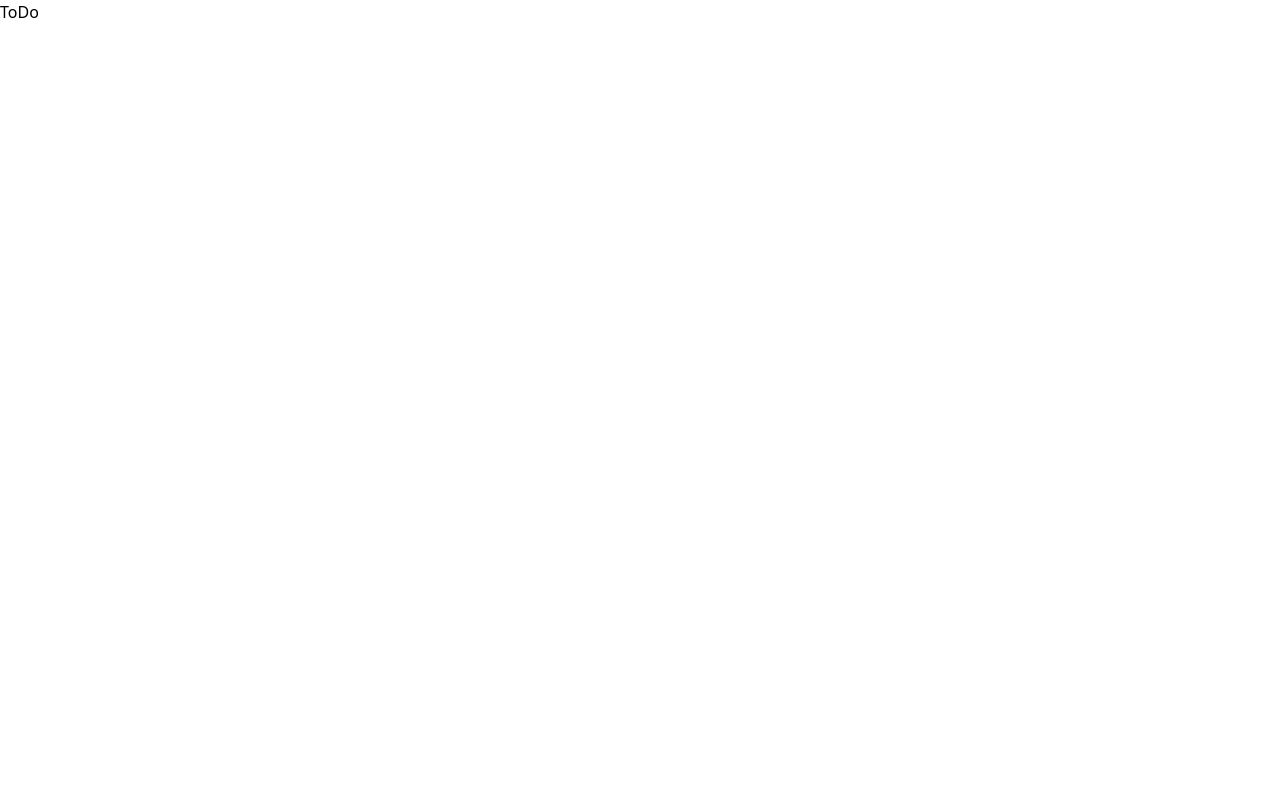
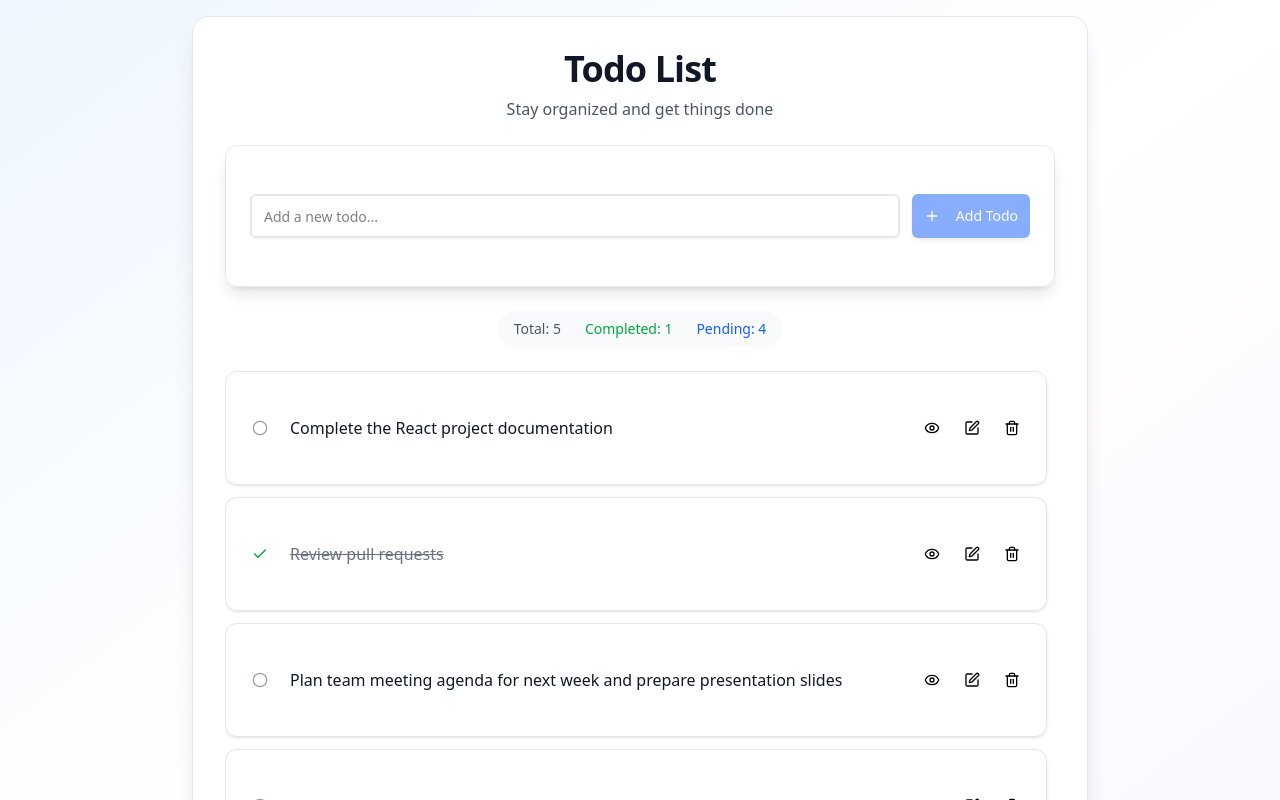
Before and after one commit to devrvkant/MERN-Learning, a React (Vite) app in the folder frontend/: page / in a window 1280 px wide. Shown: the top 800 px of the page. Built offline with nearby package versions, Linux system fonts and the light colour scheme.

Commit message:
Ui created

```diff
--- a/frontend/src/components/Home_Page/ToDo.jsx
+++ /dev/null
@@ -1,5 +0,0 @@
-const ToDo = () => {
-  return <div>ToDo</div>;
-};
-
-export default ToDo;
--- /dev/null
+++ b/frontend/src/components/Home_Page/TodoApp.jsx
@@ -0,0 +1,104 @@
+import { useState} from "react";
+
+import TodoHeader from "../To_Do/TodoHeader";
+import TodoList from "../To_Do/TodoList";
+
+const TodoApp = () => {
+  const [todos, setTodos] = useState([
+    {
+      id: 1,
+      title: "Complete the React project documentation",
+      completed: false
+    },
+    {
+      id: 2,
+      title: "Review pull requests",
+      completed: true
+    },
+    {
+      id: 3,
+      title: "Plan team meeting agenda for next week and prepare presentation slides",
+      completed: false
+    },
+    {
+      id: 4,
+      title: "Update dependencies",
+      completed: false
+    },
+    {
+      id: 5,
+      title: "Fix responsive design issues on mobile devices",
+      completed: false
+    }
+  ]);
+  const [newTodo, setNewTodo] = useState('');
+
+  // Placeholder functions for actions
+  const handleAddTodo = () => {
+    const todo = {
+      id: Date.now(),
+      title: newTodo,
+      completed: false
+    };
+    setTodos([todo, ...todos]);
+    setNewTodo('');
+  };
+
+  const handleToggle = (id) => {
+    setTodos(todos.map(todo =>
+      todo.id === id ? { ...todo, completed: !todo.completed } : todo
+    ));
+  };
+
+  const handleView = (id) => {
+    console.log('View todo:', id);
+  };
+
+  const handleUpdate = (id) => {
+    console.log('Update todo:', id);
+  };
+
+  const handleDelete = (id) => {
+    setTodos(todos.filter(todo => todo.id !== id));
+  };
+
+  const completedCount = todos.filter(todo => todo.completed).length;
+  const totalCount = todos.length;
+
+  return (
+    <div className="min-h-screen bg-gradient-to-br from-blue-50 via-white to-purple-50 p-2 sm:p-4">
+      <div className="max-w-4xl mx-auto">
+        <div className="bg-white rounded-2xl shadow-xl border border-gray-200 overflow-hidden">
+          <div className="p-3 sm:p-6 md:p-8 space-y-4 sm:space-y-6">
+            <TodoHeader
+              newTodo={newTodo}
+              setNewTodo={setNewTodo}
+              onAddTodo={handleAddTodo}
+            />
+
+            {/* Stats */}
+            {totalCount > 0 && (
+              <div className="flex justify-center">
+                <div className="flex items-center gap-3 sm:gap-6 text-xs sm:text-sm text-gray-600 bg-gray-50 px-3 sm:px-4 py-2 rounded-full">
+                  <span>Total: {totalCount}</span>
+                  <span className="text-green-600">Completed: {completedCount}</span>
+                  <span className="text-blue-600">Pending: {totalCount - completedCount}</span>
+                </div>
+              </div>
+            )}
+
+            <TodoList
+              todos={todos}
+              onToggle={handleToggle}
+              onView={handleView}
+              onUpdate={handleUpdate}
+              onDelete={handleDelete}
+            />
+          </div>
+        </div>
+      </div>
+    </div>
+  );
+};
+
+export default TodoApp;
--- a/frontend/src/components/To_Do/TodoHeader.jsx
+++ b/frontend/src/components/To_Do/TodoHeader.jsx
@@ -1,7 +1,48 @@
-const TodoHeader = () => {
+import { Plus } from "lucide-react";
+
+import { Input } from "../ui/input";
+import { Button } from "../ui/button";
+import { Card, CardContent } from "../ui/card";
+
+const TodoHeader = ({ newTodo, setNewTodo, onAddTodo }) => {
   return (
-    <div>TodoHeader</div>
-  )
-}
+    <div className="space-y-4 sm:space-y-6">
+      {/* Header */}
+      <div className="text-center space-y-2">
+        <h1 className="text-2xl sm:text-3xl md:text-4xl font-bold text-gray-900 tracking-tight">
+          Todo List
+        </h1>
+        <p className="text-gray-600 text-sm md:text-base">
+          Stay organized and get things done
+        </p>
+      </div>
 
+      {/* Add Todo Form */}
+      <Card className="shadow-lg border border-gray-200">
+        <CardContent className="p-3 sm:p-4 md:p-6">
+          <div className="flex flex-col sm:flex-row gap-3 items-center">
+            <div className="flex-1 w-full">
+              <Input
+                type="text"
+                placeholder="Add a new todo..."
+                value={newTodo}
+                onChange={(e) => setNewTodo(e.target.value)}
+                onKeyPress={(e) => e.key === 'Enter' && newTodo.trim() && onAddTodo()}
+                className="text-sm sm:text-base border-2 border-gray-200 focus:border-blue-500 transition-colors h-10 sm:h-11"
+              />
+            </div>
+            <Button
+              onClick={onAddTodo}
+              className="bg-blue-600 hover:bg-blue-700 text-white px-4 sm:px-6 py-2 transition-colors shadow-md hover:shadow-lg w-full sm:w-auto h-10 sm:h-11 flex items-center justify-center"
+              disabled={!newTodo.trim()}
+            >
+              <Plus className="h-4 w-4 mr-2" />
+              Add Todo
+            </Button>
+          </div>
+        </CardContent>
+      </Card>
+    </div>
+  );
+};
 export default TodoHeader
--- a/frontend/src/components/To_Do/TodoItem.jsx
+++ b/frontend/src/components/To_Do/TodoItem.jsx
@@ -1,7 +1,69 @@
-import React from "react";
+import { Eye, Trash2, Check, Circle, Edit } from "lucide-react";
 
-const TodoItem = () => {
-  return <div>TodoItem</div>;
+import { Button } from "../ui/button";
+import { Card, CardContent } from "../ui/card";
+
+const TodoItem = ({ todo, onToggle, onView, onUpdate, onDelete }) => {
+  return (
+    <Card className="group hover:shadow-md transition-all duration-200 border border-gray-200 hover:border-blue-300">
+      <CardContent className="p-2 sm:p-3 md:p-4">
+        <div className="flex items-center gap-2 sm:gap-3">
+          {/* Read/Mark Button */}
+          <Button
+            variant="ghost"
+            size="sm"
+            className="p-1.5 sm:p-2 hover:bg-green-100 hover:text-green-600 transition-colors flex-shrink-0"
+            onClick={() => onToggle(todo.id)}
+          >
+            {todo.completed ? (
+              <Check className="h-4 w-4 sm:h-5 sm:w-5 text-green-600" />
+            ) : (
+              <Circle className="h-4 w-4 sm:h-5 sm:w-5 text-gray-400" />
+            )}
+          </Button>
+
+          {/* Todo Title with line clamp */}
+          <div className="flex-1 min-w-0 flex items-center">
+            <p className={`text-sm sm:text-base line-clamp-2 ${
+              todo.completed
+                ? 'text-gray-500 line-through'
+                : 'text-gray-900'
+            }`}>
+              {todo.title}
+            </p>
+          </div>
+
+          {/* Action Buttons */}
+          <div className="flex items-center gap-0.5 sm:gap-1 opacity-0 group-hover:opacity-100 transition-opacity md:opacity-100 flex-shrink-0">
+            <Button
+              variant="ghost"
+              size="sm"
+              className="p-1.5 sm:p-2 hover:bg-blue-100 hover:text-blue-600 transition-colors"
+              onClick={() => onView(todo.id)}
+            >
+              <Eye className="h-3.5 w-3.5 sm:h-4 sm:w-4" />
+            </Button>
+            <Button
+              variant="ghost"
+              size="sm"
+              className="p-1.5 sm:p-2 hover:bg-yellow-100 hover:text-yellow-600 transition-colors"
+              onClick={() => onUpdate(todo.id)}
+            >
+              <Edit className="h-3.5 w-3.5 sm:h-4 sm:w-4" />
+            </Button>
+            <Button
+              variant="ghost"
+              size="sm"
+              className="p-1.5 sm:p-2 hover:bg-red-100 hover:text-red-600 transition-colors"
+              onClick={() => onDelete(todo.id)}
+            >
+              <Trash2 className="h-3.5 w-3.5 sm:h-4 sm:w-4" />
+            </Button>
+          </div>
+        </div>
+      </CardContent>
+    </Card>
+  );
 };
 
 export default TodoItem;
--- a/frontend/src/components/To_Do/TodoList.jsx
+++ b/frontend/src/components/To_Do/TodoList.jsx
@@ -1,9 +1,37 @@
-import React from 'react'
+import { Circle} from "lucide-react";
 
-const TodoList = () => {
+import TodoItem from "./TodoItem";
+
+const TodoList = ({ todos, onToggle, onView, onUpdate, onDelete }) => {
   return (
-    <div>TodoList</div>
-  )
-}
-
-export default TodoList
+    <div className="flex-1 min-h-0">
+      <div className="h-full overflow-y-auto pr-2 space-y-3 max-h-[60vh] md:max-h-[70vh]">
+        {todos.length === 0 ? (
+          <div className="text-center py-12">
+            <div className="mx-auto w-24 h-24 bg-gray-100 rounded-full flex items-center justify-center mb-4">
+              <Circle className="h-12 w-12 text-gray-400" />
+            </div>
+            <h3 className="text-lg font-medium text-gray-900 mb-2">
+              No todos yet
+            </h3>
+            <p className="text-gray-500 text-sm">
+              Create your first todo to get started!
+            </p>
+          </div>
+        ) : (
+          todos.map((todo) => (
+            <TodoItem
+              key={todo.id}
+              todo={todo}
+              onToggle={onToggle}
+              onView={onView}
+              onUpdate={onUpdate}
+              onDelete={onDelete}
+            />
+          ))
+        )}
+      </div>
+    </div>
+  );
+};
+export default TodoList;
--- a/frontend/src/pages/Home.jsx
+++ b/frontend/src/pages/Home.jsx
@@ -1,7 +1,7 @@
-import ToDo from "../components/Home_Page/ToDo";
+import TodoApp from "../components/Home_Page/TodoApp";
 
 const Home = () => {
-  return <ToDo />;
+  return <TodoApp />;
 };
 
 export default Home;
```
